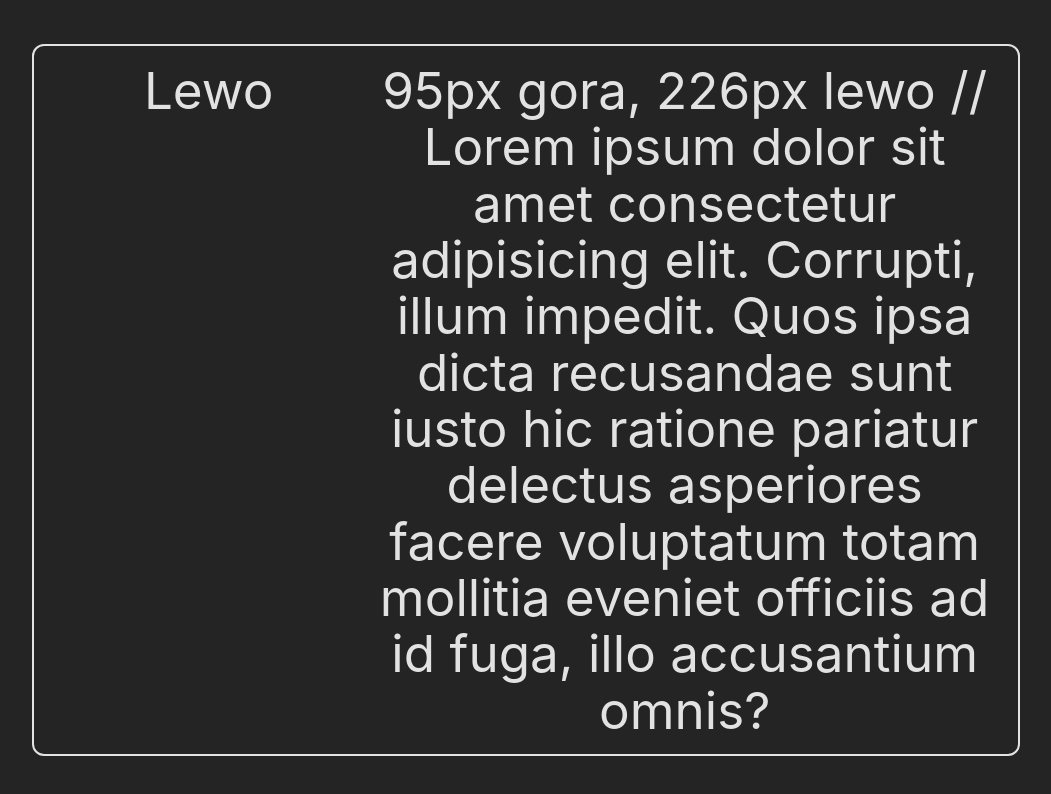
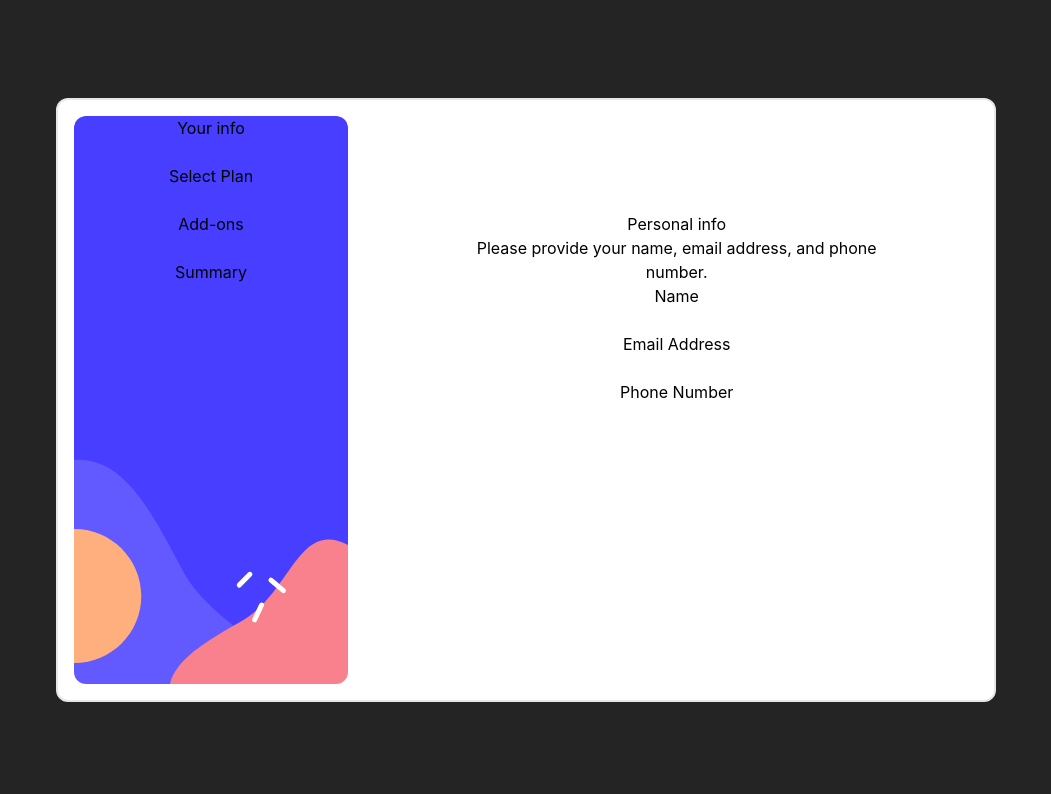
Before and after one commit to DaedalusHatak/fun-project, a Vue app: page / in a window 1280 px wide. Shown: the top 794 px of the page, without its empty margins (114-1165 px from the left). Built offline with nearby package versions, Linux system fonts and the light colour scheme.

Commit message:
design sidebar

```diff
--- a/src/views/Home.vue
+++ b/src/views/Home.vue
@@ -1,13 +1,46 @@
 <template>
-   <div class="w-988 bg-white text-black p-4 grid grid-cols-3 border-2 rounded-xl">
-   <div class=""><h1>Lewo</h1></div>
-   <div class="col-span-2 "><h1> 95px gora, 226px lewo // Lorem ipsum dolor sit amet consectetur adipisicing elit. Corrupti, illum impedit. Quos ipsa dicta recusandae sunt iusto hic ratione pariatur delectus asperiores facere voluptatum totam mollitia eveniet officiis ad id fuga, illo accusantium omnis?</h1></div>
+   <div class="w-988 bg-white text-black p-4 grid grid-cols-3 border-2 rounded-xl ">
+   <div class="bg-sidebar rounded-xl h-full">
+    <div class="grid gap-6 ">
+        <h2>Your info</h2>
+        <h2>Select Plan</h2>
+        <h2>Add-ons</h2>
+        <h2>Summary</h2>
+    </div>
+   </div>
+   <div class="col-span-2 p-24">
+    <h2>Personal info</h2>
+    <p>Please provide your name, email address, and phone number.</p>
+    <form action="submit" >
+        <div class="grid">
+            <label for="name">Name</label>
+        <input type="text" name="name">
+        </div>
+        <div class="grid">
+            <label for="name">Email Address</label>
+        <input type="text" name="name">
+        </div>
+        <div class="grid">
+            <label for="name">Phone Number</label>
+        <input type="text" name="name">
+        </div>
+    </form>
+   </div>
    </div>
 </template>
 
 <style scoped>
 .w-988{
-    width: 988px;
+    width: 940px;
+
     max-height: 866px;
 }
+.bg-sidebar{
+    background-image:url('../assets/images/bg-sidebar-desktop.svg');
+    /* background-repeat: no-repeat; */
+    background-size: contain;
+    width:274px;
+    height: 568px;
+
+}
 </style>
--- a/tailwind.config.cjs
+++ b/tailwind.config.cjs
@@ -5,18 +5,20 @@ module.exports = {
     "./src/**/*.{vue,js,ts,jsx,tsx}",
   ],
   theme: {
-    extend: {},
-    colors:{
-     'marine':'hsl(var(--marine-blue) / <alpha-value>)',
-     'pastel':'hsl(var(--pastel-blue) / <alpha-value>)',
-     'lblue':'hsl(var(--light-blue) / <alpha-value>)',
-     'strawberry':'hsl(var(--strawberry-red) / <alpha-value>)',
-     'cgray':'hsl(var(--cool-gray) / <alpha-value>)',
-     'lgray':'hsl(var( --light-gray) / <alpha-value>)',
-     'magnolia':'hsl(var(--magnolia) / <alpha-value>)',
-     'alabaster':'hsl(var(--alabaster) / <alpha-value>)',
-     'white':'hsl(var(--white) / <alpha-value>)',
-    }
+    extend: {
+      colors:{
+        'marine':'var(--marine-blue)',
+        'pastel':'var(--pastel-blue)',
+        'lblue':'var(--light-blue)',
+        'strawberry':'var(--strawberry-red)',
+        'cgray':'var(--cool-gray)',
+        'lgray':'var( --light-gray)',
+        'magnolia':'var(--magnolia)',
+        'alabaster':'var(--alabaster)',
+        'white':'var(--white)',
+       }
+    },
+
   },
   plugins: [],
 }
```
Also changed, not shown: active-states-step-1.jpg (added).
